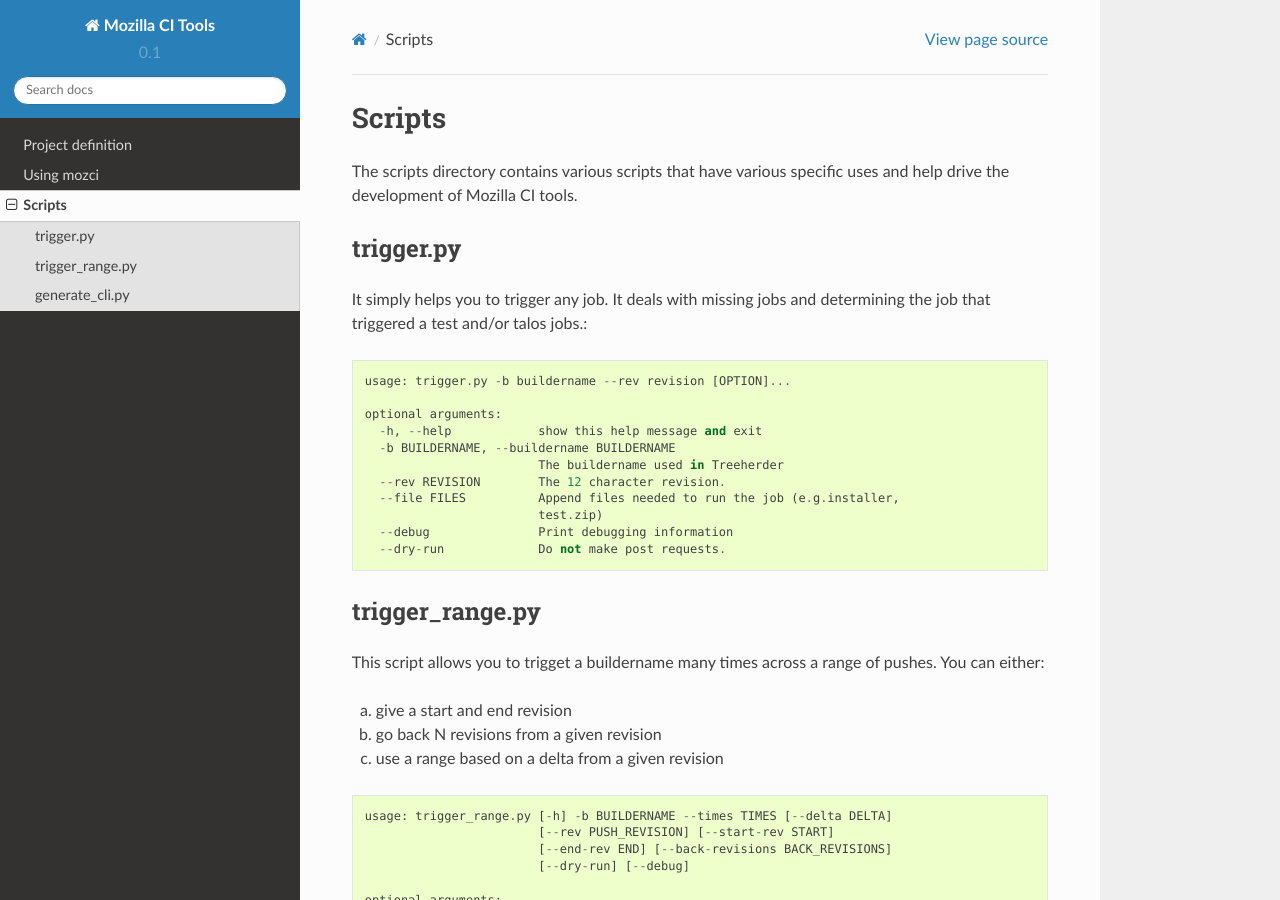
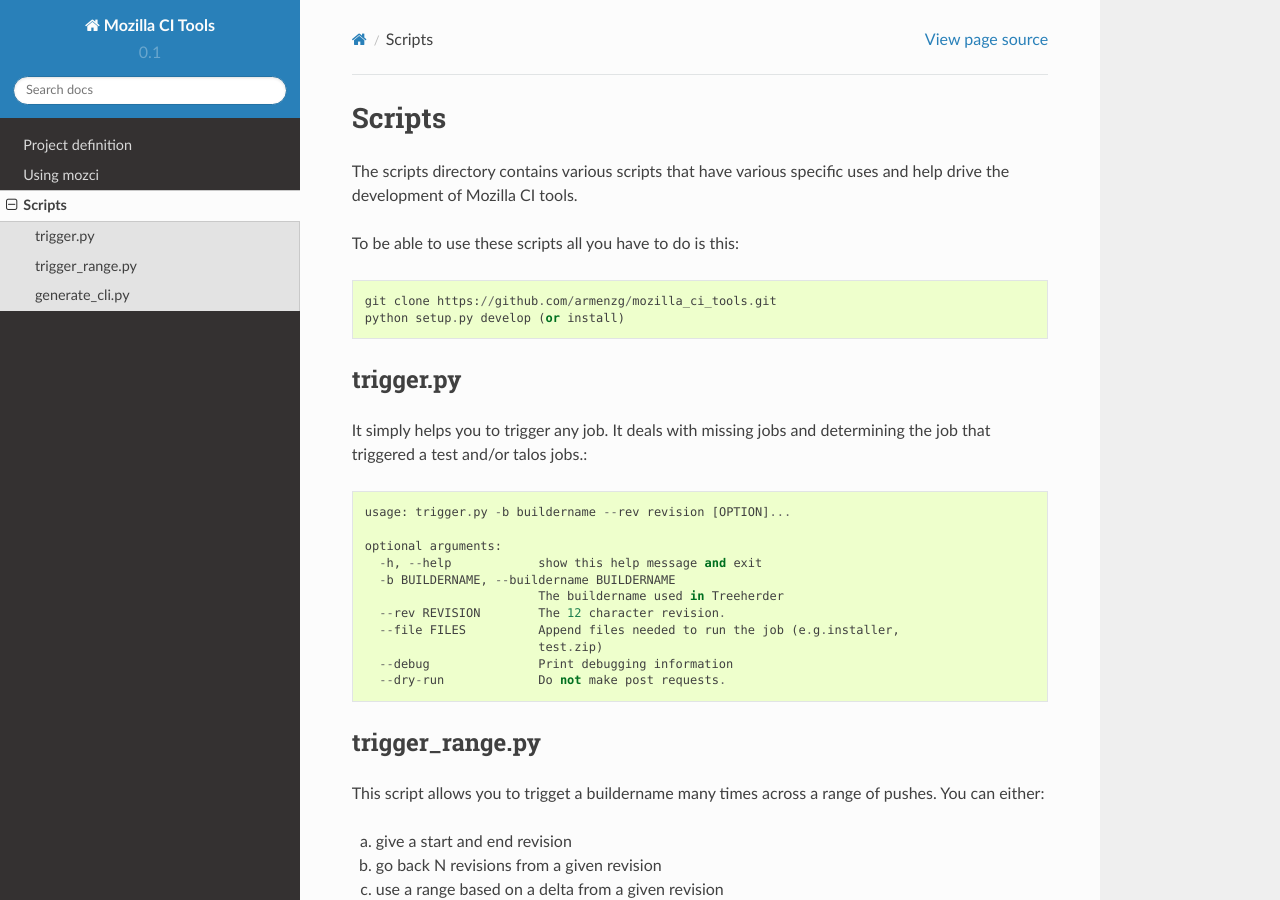
Before and after one commit to mozilla/mozilla_ci_tools, a Sphinx documentation site: the page built from docs/scripts.rst, in a window 1280 px wide and 900 px high. Built offline with Sphinx 7.4.7 and the Read the Docs theme 2.0.0, drawn with Linux system fonts in a browser that asks for light colours.

Commit message:
Add setup information

```diff
--- a/docs/scripts.rst
+++ b/docs/scripts.rst
@@ -3,6 +3,11 @@
 
 The scripts directory contains various scripts that have various specific
 uses and help drive the development of Mozilla CI tools.
+
+To be able to use these scripts all you have to do is this: ::
+
+   git clone https://github.com/armenzg/mozilla_ci_tools.git
+   python setup.py develop (or install)
 
 trigger.py
 ^^^^^^^^^^
```
